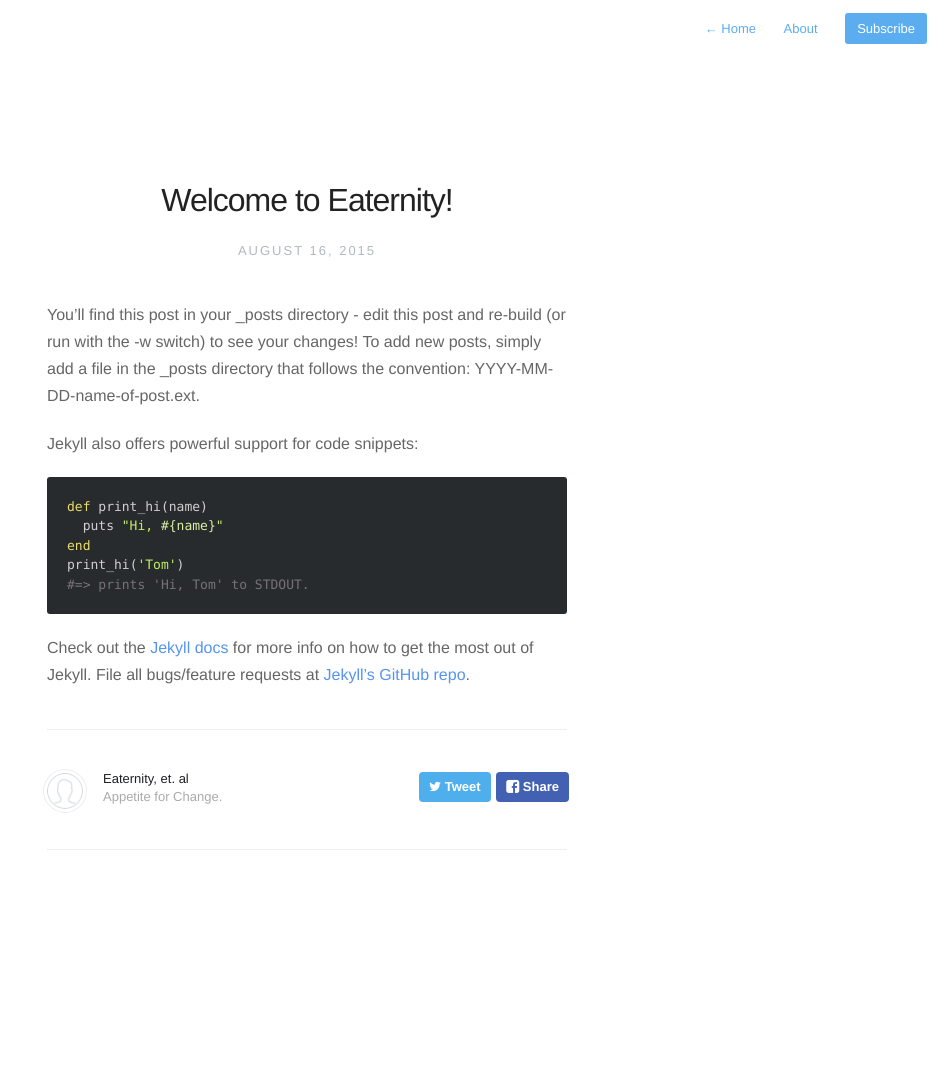
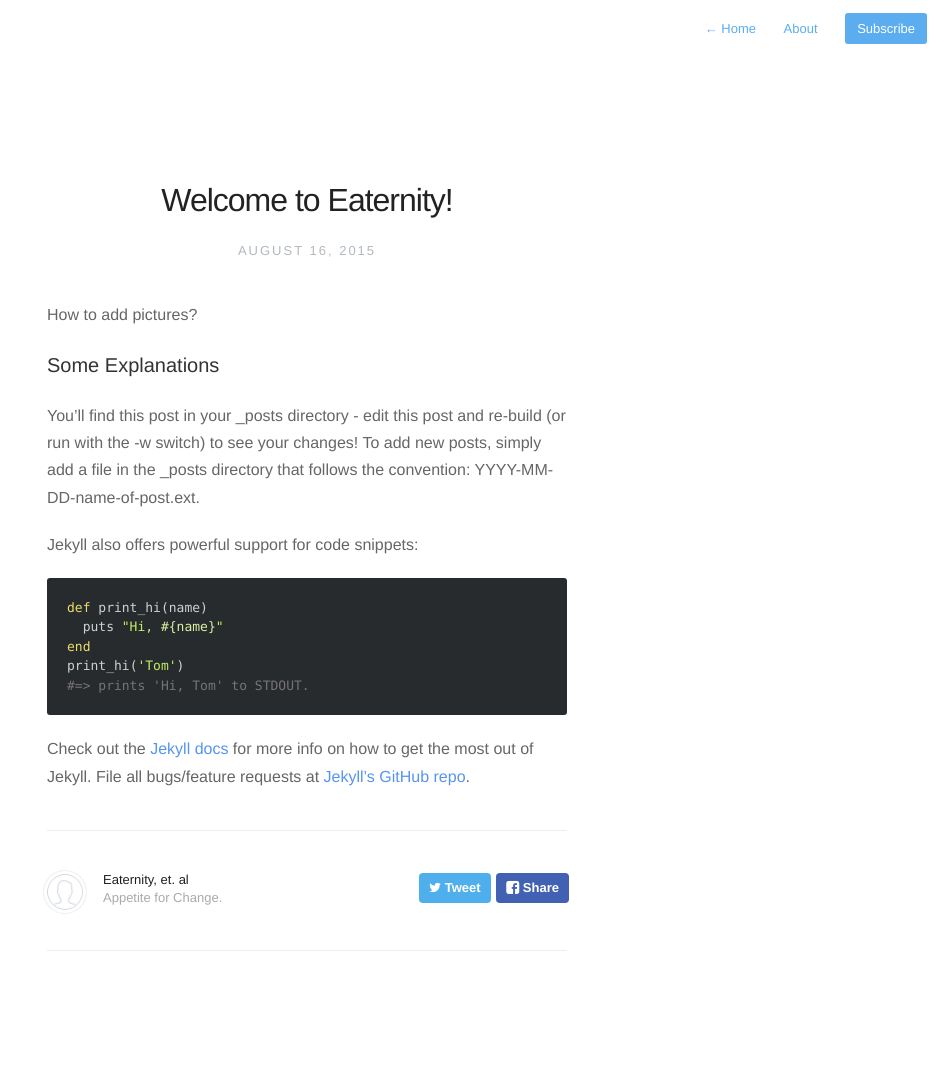
Before and after one commit to Eaternity/eaternity-blog, a Jekyll site: the page built from _posts/2015-08-16-welcome-to-eaternity.markdown, in a window 1280 px wide. Shown: the whole page, without its empty margins (333-1280 px from the left). Built offline with Jekyll 4.4.1, drawn with Linux system fonts in a browser that asks for light colours; nearby versions of some CDN libraries; Markdown is read by kramdown in place of the engine named in the settings; before the commit the page ends 990 px from its top, so only the background shows below that.

Commit message:
touch commit to check eaternity.org

```diff
--- a/_posts/2015-08-16-welcome-to-eaternity.markdown
+++ b/_posts/2015-08-16-welcome-to-eaternity.markdown
@@ -3,6 +3,10 @@ title:  "Welcome to Eaternity!"
 date:   2015-08-16 15:29:00
 description: Inital Blogpost Setup
 ---
+
+How to add pictures?
+
+###Some Explanations
 
 You'll find this post in your `_posts` directory - edit this post and re-build (or run with the `-w` switch) to see your changes!
 To add new posts, simply add a file in the `_posts` directory that follows the convention: YYYY-MM-DD-name-of-post.ext.
```
